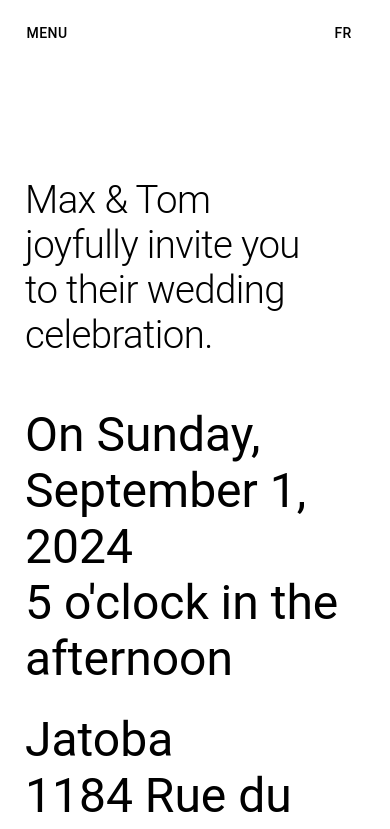
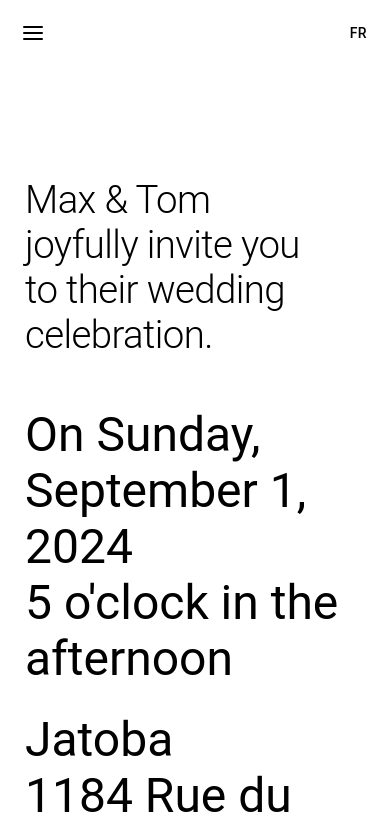
Before and after one commit to thomaspage/wedding, a React (Create React App) app: page / in a window 390 px wide. Shown: the top 829 px of the page. Built offline with nearby package versions, Linux system fonts and the light colour scheme.

Commit message:
update menu

```diff
--- a/src/components/LanguageSelector/LanguageSelector.styles.tsx
+++ b/src/components/LanguageSelector/LanguageSelector.styles.tsx
@@ -20,6 +20,7 @@ export const LanguageSelectorContainer = styled("div")(({ theme }) => ({
 
 export const Hamburger = styled(Button)(({ theme }) => ({
   pointerEvents: "auto",
+  minWidth: 0,
   // zIndex: 1,
 
   // [theme.breakpoints.up("md")]: {
--- a/src/components/Menu/Menu.styles.tsx
+++ b/src/components/Menu/Menu.styles.tsx
@@ -3,7 +3,8 @@ import { styled } from "@mui/material/styles";
 import { styled as styled2 } from "styled-components";
 import { Button, Container, Typography } from "@mui/material";
 
-export const MenuContainer = styled("div")<{ open: boolean }>(({ theme, open }) => ({
+export const MenuContainer = styled("div")<{ open: boolean }>(
+  ({ theme, open }) => ({
     display: "flex",
     flexDirection: "column",
     alignItems: "flex-start",
@@ -12,14 +13,15 @@ export const MenuContainer = styled("div")<{ open: boolean }>(({ theme, open })
 
     [theme.breakpoints.down("md")]: {
       position: "absolute",
-    ...open && {
+      ...(open && {
         position: "fixed",
-    },
+      }),
       top: 15,
       left: 15,
       pointerEvents: "none",
     },
-}));
+  })
+);
 
 export const List = styled("div")<{ open: boolean }>(({ theme, open }) => ({
   flexGrow: 1,
@@ -59,19 +61,72 @@ export const ListItem = styled(NavLink)(({}) => ({
   margin: "2px 0",
 }));
 
-export const Hamburger = styled(Button)(({ theme }) => ({
-  pointerEvents: "auto",
-  zIndex: 1,
+export const Hamburger = styled(Button)(
+  ({ theme }) => `
+  pointer-events: auto;
+  z-index: 1;
+  min-width: 0px;
 
-  [theme.breakpoints.up("md")]: {
-    display: "none",
-  },
-}));
+  ${theme.breakpoints.up("md")} {
+    display: none;
+  }
+
+
+`
+);
+
+export const Buns = styled("div")(
+  ({ theme }) => `
+
+  height: 1.75em;
+  display: flex;
+  flex-direction: column;
+  justify-content: center;
+
+
+`
+);
+
+export const Patty = styled("div")<{ open?: boolean, duration?: number }>(
+  ({ theme, open, duration=0.25 }) => `
+
+  height: 2px;
+  flex-shrink: 0;
+  margin: 2px 0;
+  width: 20px;
+  background-color: black;
+  border-radius: 5px;
+
+  transition: margin ${duration}s ${duration}s, rotate ${duration}s, opacity 0s ${duration}s;
+
+  ${open && `
+
+    transition: margin ${duration}s, rotate ${duration}s ${duration}s, opacity 0s ${duration}s;
+
+    &:nth-child(1) {
+      margin: -2px 0px;
+      rotate: 45deg;
+
+    }
+    &:nth-child(2) {
+      margin: 0px;
+      opacity: 0;
+
+    }
+    &:nth-child(3) {
+      margin: -2px 0px;
+      rotate: -45deg;
+
+    }
+
+  `}
+
+`
+);
 
 export const ListType = styled2(Typography).attrs({
   variant: "h2",
-})<{ selected: boolean }>(
-  ({ theme, selected }) => ({
+})<{ selected: boolean }>(({ theme, selected }) => ({
   display: "inline-block",
   // borderBottomWidth: 1,
   // borderBottomStyle: "solid",
@@ -80,27 +135,24 @@ export const ListType = styled2(Typography).attrs({
   color: "black",
   padding: "0px 12px 2px 2px",
 
-
-    '&::after': {
+  "&::after": {
     content: '""',
-        display: 'block',
-        position: 'absolute',
+    display: "block",
+    position: "absolute",
     bottom: 0,
     left: 0,
     height: 1,
-        transition: 'opacity 0.3s',
-        backgroundColor: 'black',
+    transition: "opacity 0.3s",
+    backgroundColor: "black",
     width: 0,
     opacity: 0,
 
     ...(selected && {
-            width: '100%',
+      width: "100%",
       opacity: 1,
     }),
-    }
-  })
-);
-
+  },
+}));
 
 export const Hearts = styled2("img")<{
   $top?: number;
@@ -109,13 +161,10 @@ export const Hearts = styled2("img")<{
   $right?: number;
   $height?: number;
 }>(({ theme, $height, $top, $bottom, $left, $right }) => ({
-
-
   position: "absolute",
   top: $top !== undefined ? $top : "unset",
   bottom: $bottom !== undefined ? $bottom : "unset",
   left: $left !== undefined ? $left : "unset",
   right: $right !== undefined ? $right : "unset",
   height: $height !== undefined ? $height : "unset",
-
 }));
--- a/src/components/Menu/Menu.tsx
+++ b/src/components/Menu/Menu.tsx
@@ -1,12 +1,14 @@
 import { useState } from "react";
 import { useLocation } from "react-router-dom";
 import {
+  Buns,
   Hamburger,
   Hearts,
   List,
   ListItem,
   ListType,
   MenuContainer,
+  Patty,
 } from "./Menu.styles";
 import { useTranslation } from "react-i18next";
 import * as amplitude from "@amplitude/analytics-browser";
@@ -70,7 +72,12 @@ const Menu = ({}) => {
   return (
     <MenuContainer open={open}>
       <Hamburger color="inherit" onClick={() => setOpen(!open)}>
-        {open ? "X" : "Menu"}
+        <Buns>
+          <Patty open={open} />
+          <Patty open={open} />
+          <Patty open={open} />
+        </Buns>
+        {/* {open ? "✕" : "☰"} */}
       </Hamburger>
 
       <List open={open}>
--- a/src/pages/RSVP/RSVP.styles.tsx
+++ b/src/pages/RSVP/RSVP.styles.tsx
@@ -67,7 +67,7 @@ export const CalendarLink = styled(Button)<{target?: string}>(({ theme }) => ({
 export const MoreDetails = styled(Typography)`
   position: fixed;
   top: 80px;
-  left: 125px;
+  left: 115px;
   display: none;
   opacity: 0;
 
--- a/src/pages/RSVP/RSVP.tsx
+++ b/src/pages/RSVP/RSVP.tsx
@@ -49,7 +49,7 @@ const RSVP = ({}) => {
   const [primaryGuest, setPrimaryGuest] = useState<Guest>(emptyGuest);
   const [secondaryGuest, setSecondaryGuest] = useState<Guest>(emptyGuest);
   const [attending, setAttending] = useState<boolean>(true);
-  const [showArrow, setShowArrow] = useState<boolean>(false);
+  const [showArrow, setShowArrow] = useState<boolean>(true);
 
   const handleSubmit = (event: React.SyntheticEvent<HTMLFormElement>) => {
     // Prevent page reload
--- a/src/pages/RSVP/arrow.tsx
+++ b/src/pages/RSVP/arrow.tsx
@@ -30,7 +30,7 @@ const StyledArrow = styled(SvgComponent)`
   position: fixed;
   top: 50px;
   left: 40px;
-  width: 75px;
+  width: 50px;
   height: 75px;
   margin: 0 auto;
   transform: rotate(110deg) scaleX(-1);
```
Lines whose indentation alone changed are shown as unchanged.
